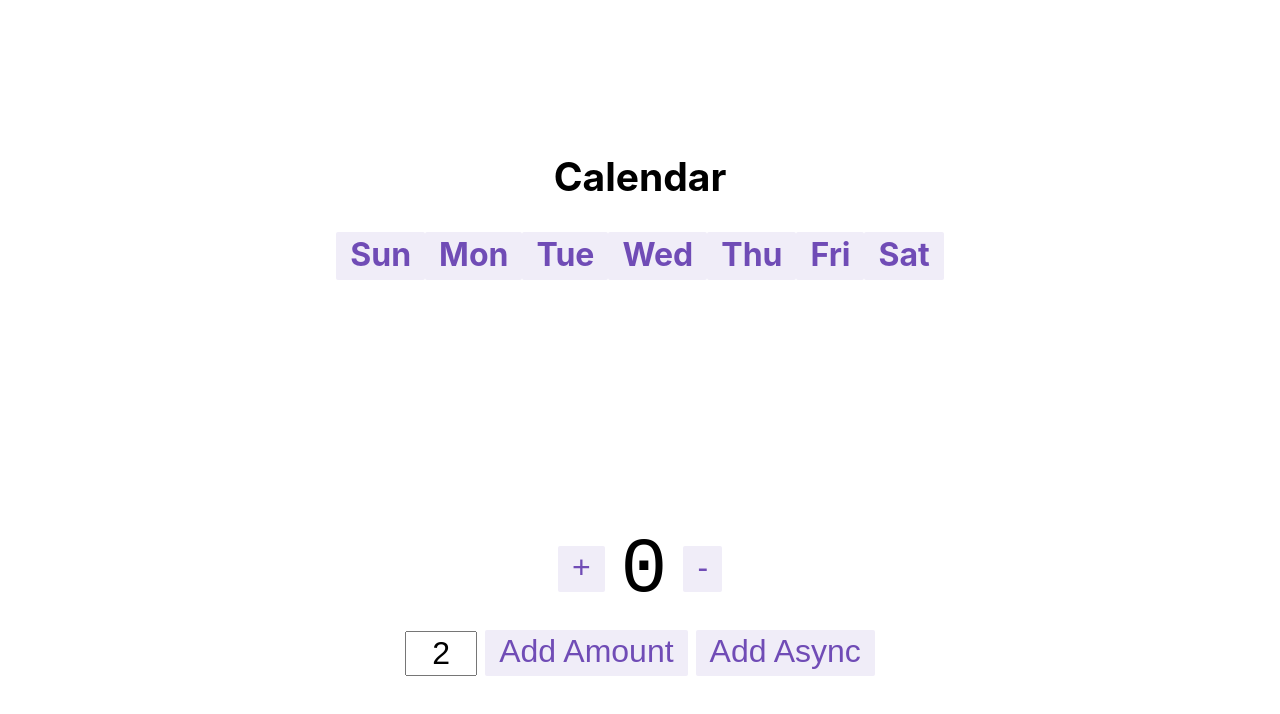
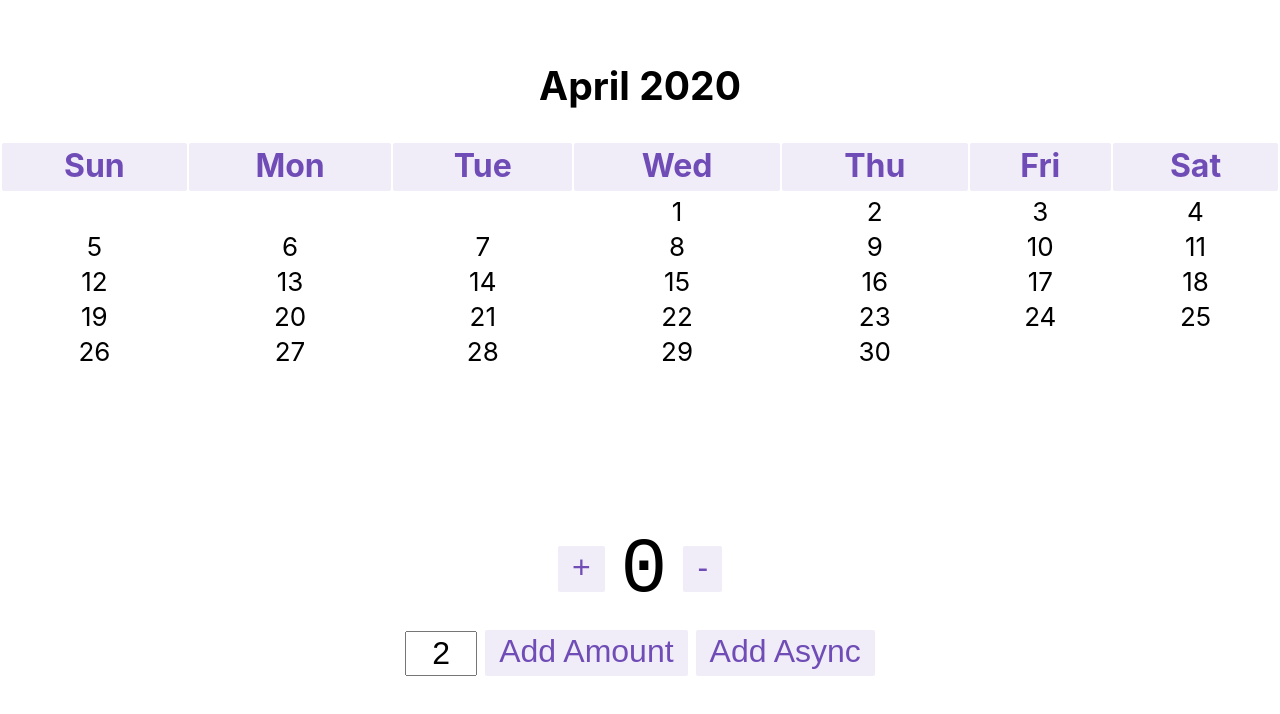
Before and after one commit to Estebmaister/react-calendar, a React (Create React App) app: page / in a window 1280 px wide. Shown: the top 714 px of the page. Built offline with nearby package versions, Linux system fonts and the light colour scheme.

Commit message:
:art: Make the render of the current month

```diff
--- a/src/components/calendar/index.js
+++ b/src/components/calendar/index.js
@@ -2,24 +2,89 @@ import React from 'react';
 import moment from 'moment';
 import './calendar.css';
 
-const weekdayshort = moment.weekdaysShort();
-
-let weekdayshortname = weekdayshort.map(day => {
-    return (
-      <th key={day} className="week-day">
-       {day}
-      </th>
-    );
- });
+console.log('Prueba1');
 
 export default class Calendar extends React.Component {
+    constructor(props) {
+        super(props);
+        this.state = {
+            dateObject: moment(),
+            allMonths: moment.months(),
+            selectedDay: null
+        };
+
+        this.weekdaysShortName = moment.weekdaysShort()
+            .map(day => <th key={day} className="week-day">{day}</th>);
+        this.currentDayF = this.currentDayF.bind(this);
+        this.month = this.month.bind(this);
+        this.year = this.year.bind(this);
+        this.firstDayOfMonth = this.firstDayOfMonth.bind(this);
+        this.makeBlanks = this.makeBlanks.bind(this);
+        this.makeDays = this.makeDays.bind(this);
+
+        this.lastDayOfMonth = moment(this.state.dateObject)
+            .endOf("month").format("D");
+
+        this.makeTableCalendar = this.makeTableCalendar.bind(this)
+
+    }
+    currentDayF = () => parseInt(this.state.dateObject.format("D"));
+    month = () => this.state.dateObject.format("MMMM");
+    year = () => this.state.dateObject.format("Y");
+    firstDayOfMonth = () => moment(this.state.dateObject)
+        .startOf("month").format("d");
+    makeBlanks = () => {
+        let blanks = [];
+        for (let i = 0; i < this.firstDayOfMonth(); i++) {
+            blanks.push(
+            <td key={'blank'+i} className="calendar-day empty">{""}</td>);}
+        return blanks;
+    };
+    makeDays = () => {
+        let daysInMonth = [];
+        for (let d = 1; d <= this.lastDayOfMonth; d++) {
+            let currentDay = d === this.currentDayF() ? "today" : "";
+            daysInMonth.push(
+            <td key={'day'+d} className={`calendar-day ${currentDay}`}>{d}</td>)};
+        return daysInMonth;
+    };
+    makeTableCalendar = () => {
+        let totalSlots = [...this.makeBlanks(), ...this.makeDays()];
+        let rows = [];
+        let cells = [];
+
+        totalSlots.forEach( (day, i) => {
+            if (i % 7 !== 0) {
+            cells.push(day); // if index not equal 7 that means not go to next week
+            } else {
+            rows.push(cells); // when reach next week we contain all td in last week to rows
+            cells = []; // empty container
+            cells.push(day); // in current loop we still push current row to new container
+            }
+            if (i === totalSlots.length - 1) { // when end loop we add remain date
+            rows.push(cells);
+            }
+        });
+
+        return rows.map((d, i) => <tr key= {'week'+i}>{d}</tr>);
+    };
+
     render() {
         return (
             <div className='calendar-container'>
-                <h2>Calendar</h2>
-                <div className='row'>
-                    {weekdayshortname}
+                <div className="calendar-navi">
+                    <h2><span className="calendar-label">
+                        {this.month()} </span>
+                        <span className="calendar-label">
+                        {this.year()} </span>
+                     </h2>
                 </div>
+                <table style={{width: '100%'}}>
+                    <thead className=''>
+                        <tr>{this.weekdaysShortName}</tr>
+                    </thead>
+                    <tbody className=''>{this.makeTableCalendar()}</tbody>
+                </table>
             </div>
         );
     }
```
